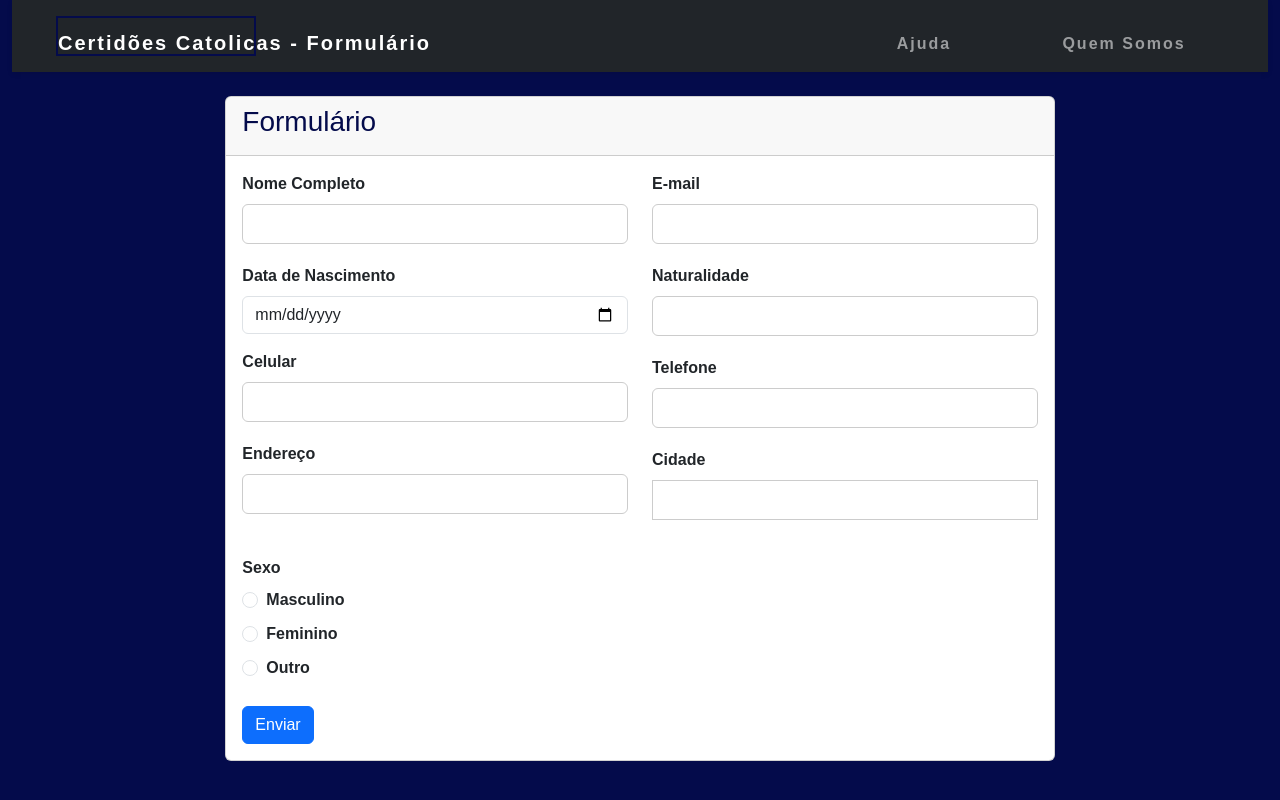
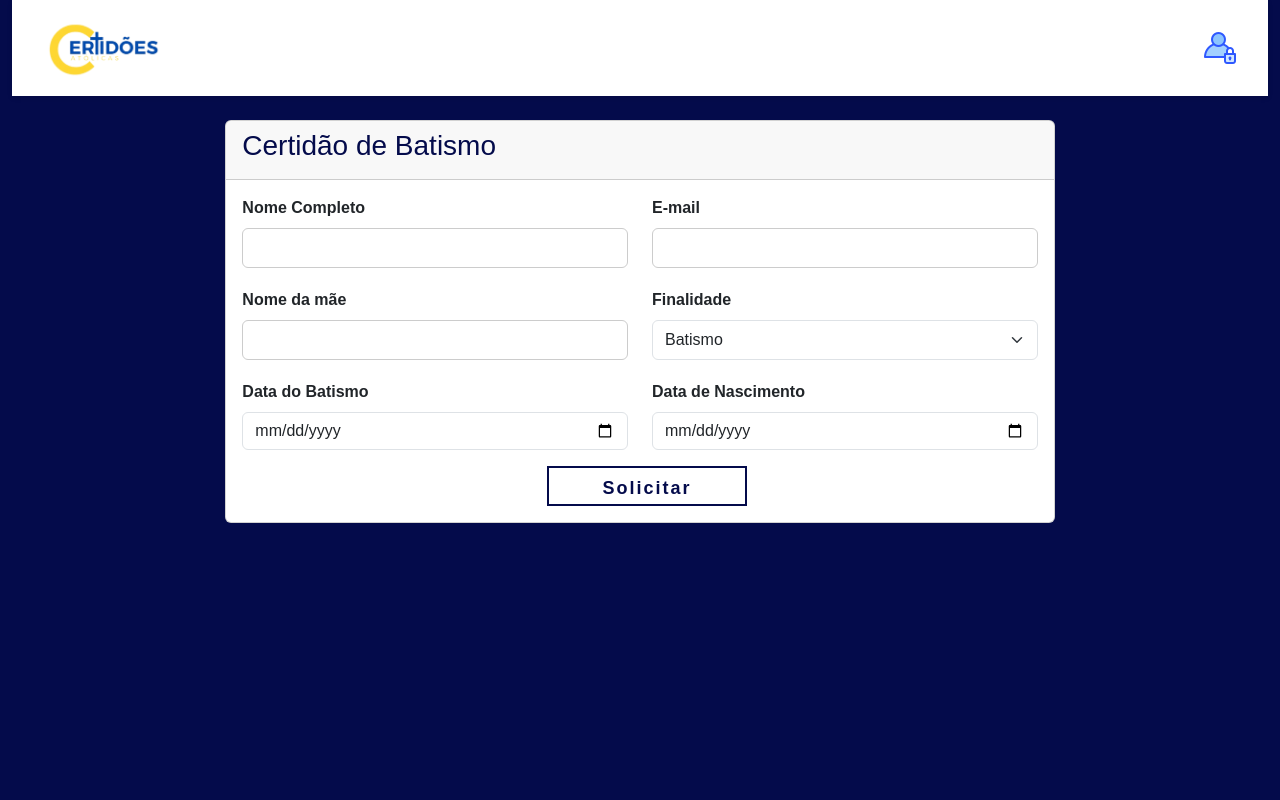
Before and after one commit to DruidaAlfa/solicitacao-certificado-front, a React (Create React App) app: page / in a window 1280 px wide. Built offline with nearby package versions, Linux system fonts and the light colour scheme.

Commit message:
versão atualizada2

```diff
--- a/src/App.js
+++ b/src/App.js
@@ -1,97 +1,80 @@
 import React, { useState } from 'react';
+import Logo from "./img/logo.png"
+import Perfil from "./img/p2.png"
 
 function Formulario() {
-  const [nomeCompleto, setNomeCompleto] = useState('');
-  const [dataNascimento, setDataNascimento] = useState('');
-  const [celular, setCelular] = useState('');
-  const [email, setEmail] = useState('');
-  const [naturalidade, setNaturalidade] = useState('');
-  const [telefone, setTelefone] = useState('');
-  const [endereco, setEndereco] = useState('');
-  const [cidade, setCidade] = useState('');
-  const [sexo, setSexo] = useState('');
+  const [nome_completo, setnome_completo] = useState('');
+  const [nome_mae, setnome_mae] = useState('');
+  const [email, setemail] = useState('');
+  const [data_nascimento, setdata_nascimento] = useState('');
+  const [data_batismo, setdata_batismo] = useState('');
+  const [finalidade, setfinalidade] = useState('');
 
   const handleSubmit = (event) => {
     event.preventDefault();
     // Processar os dados do formulário
-    console.log('Nome completo:', nomeCompleto);
-    console.log('Data de nascimento:', dataNascimento);
-    console.log('Celular:', celular);
+    console.log('Nome completo:', nome_completo);
+    console.log('Data de nascimento:', nome_mae);
     console.log('E-mail:', email);
-    console.log('Naturalidade:', naturalidade);
-    console.log('Telefone:', telefone);
-    console.log('Endereço:', endereco);
-    console.log('Cidade:', cidade);
-    console.log('Sexo:', sexo);
+    console.log('data_nascimento:', data_nascimento);
+    console.log('data_batismo:', data_batismo);
+    console.log('finalidade:', finalidade);
+
   };
 
   return (
     <div className="container-fluid">
-      <nav className="navbar navbar-expand-lg navbar-dark bg-dark">
-        <div className="container-fluid">
-          <a className="navbar-brand" href="#">Certidões Catolicas - Formulário</a>
-          <ul className="navbar-nav ms-auto">
-            <li className="nav-item">
-              <a className="nav-link" href="#">Ajuda</a>
-            </li>
-            <li className="nav-item">
-              <a className="nav-link" href="#">Quem Somos</a>
-            </li>
-          </ul>
-        </div>
-      </nav>
+      <nav className="navbar">
+      <div className="logo">
+        <img src={Logo} alt="Certidões Católicas" />
+      </div>
+      <div className="user-actions">
+        <img src={Perfil} alt="Acesso Restrito"  />
+      </div>
+    </nav>
       <div className="row justify-content-center">
         <div className="col-md-8">
           <div className="card mt-4">
             <div className="card-header">
-              <h3>Formulário</h3>
+              <h3>Certidão de Batismo</h3>
             </div>
             <div className="card-body">
               <form onSubmit={handleSubmit}>
                 <div className="row">
                   <div className="col-md-6">
-                    <div className="mb-3">
+                    <div className="mb-6">
                       <label htmlFor="nomeCompleto" className="form-label">Nome Completo</label>
                       <input
                         type="text"
                         className="form-control"
-                        id="nomeCompleto"
-                        value={nomeCompleto}
-                        onChange={(e) => setNomeCompleto(e.target.value)}
+                        id="nome_completo"
+                        value={nome_completo}
+                        onChange={(e) => setnome_completo(e.target.value)}
                       />
                     </div>
                     <div className="mb-3">
-                      <label htmlFor="dataNascimento" className="form-label">Data de Nascimento</label>
+                      <label htmlFor="nome_mae" className="form-label">Nome da mãe</label>
+                      <input
+                        type="text"
+                        className="form-control"
+                        id="nome_mae"
+                        value={nome_mae}
+                        onChange={(e) => setnome_mae(e.target.value)}
+                      />
+                    </div>
+                    <div className="mb-3">
+                      <label htmlFor="data_batismo" className="form-label">Data do Batismo</label>
                       <input
                         type="date"
                         className="form-control"
-                        id="dataNascimento"
-                        value={dataNascimento}
-                        onChange={(e) => setDataNascimento(e.target.value)}
-                      />
-                    </div>
-                    <div className="mb-3">
-                      <label htmlFor="celular" className="form-label">Celular</label>
-                      <input
-                        type="text"
-                        className="form-control"
-                        id="celular"
-                        value={celular}
-                        onChange={(e) => setCelular(e.target.value)}
-                      />
-                    </div>
-                    <div className="mb-3">
-                      <label htmlFor="endereco" className="form-label">Endereço</label>
-                      <input
-                        type="text"
-                        className="form-control"
-                        id="endereco"
-                        value={endereco}
-                        onChange={(e) => setEndereco(e.target.value)}
+                        id="data_batismo"
+                        value={data_batismo}
+                        onChange={(e) => setdata_batismo(e.target.value)}
                       />
                     </div>
                   </div>
                   <div className="col-md-6">
+
                     <div className="mb-3">
                       <label htmlFor="email" className="form-label">E-mail</label>
                       <input
@@ -99,89 +82,33 @@ function Formulario() {
                         className="form-control"
                         id="email"
                         value={email}
-                        onChange={(e) => setEmail(e.target.value)}
+                        onChange={(e) => setemail(e.target.value)}
                       />
                     </div>
                     <div className="mb-3">
-                      <label htmlFor="naturalidade" className="form-label">Naturalidade</label>
-                      <input
-                        type="text"
-                        className="form-control"
-                        id="naturalidade"
-                        value={naturalidade}
-                        onChange={(e) => setNaturalidade(e.target.value)}
-                      />
+                      <label htmlFor="finalidade" className="form-label">Finalidade</label>
+                      <select className="form-select" id="finalidade" value={finalidade} onChange={(e) => setfinalidade(e.target.value)}>
+                        <option value="1">Batismo</option>
+                      </select>
+
                     </div>
                     <div className="mb-3">
-                      <label htmlFor="telefone" className="form-label">Telefone</label>
+                      <label htmlFor="data_nascimento" className="form-label">Data de Nascimento</label>
                       <input
-                        type="text"
+                        type="date"
                         className="form-control"
-                        id="telefone"
-                        value={telefone}
-                        onChange={(e) => setTelefone(e.target.value)}
-                      />
-                    </div>
-                    <div className="mb-3">
-                      <label htmlFor="cidade" className="form-label">Cidade</label>
-                      <input
-                        type="text"
-                        className="form-controlform-control"
-                        id="cidade"
-                        value={cidade}
-                        onChange={(e) => setCidade(e.target.value)}
+                        id="data_nascimento"
+                        value={data_nascimento}
+                        onChange={(e) => setdata_nascimento(e.target.value)}
                       />
                     </div>
                   </div>
                 </div>
-                <div className="form-group">
-                  <label htmlFor="sexo" className="form-label">Sexo</label>
-                  <div className="form-check">
-                    <input
-                      className="form-check-input"
-                      type="radio"
-                      name="sexo"
-                      id="masculino"
-                      value="masculino"
-                      checked={sexo === 'masculino'}
-                      onChange={(e) => setSexo(e.target.value)}
-                    />
-                    <label className="form-check-label" htmlFor="masculino">
-                      Masculino
-                    </label>
-                  </div>
-                  <div className="form-check">
-                    <input
-                      className="form-check-input"
-                      type="radio"
-                      name="sexo"
-                      id="feminino"
-                      value="feminino"
-                      checked={sexo === 'feminino'}
-                      onChange={(e) => setSexo(e.target.value)}
-                    />
-                    <label className="form-check-label" htmlFor="feminino">
-                      Feminino
-                    </label>
-                  </div>
-                  <div className="form-check">
-                    <input
-                      className="form-check-input"
-                      type="radio"
-                      name="sexo"
-                      id="outro"
-                      value="outro"
-                      checked={sexo === 'outro'}
-                      onChange={(e) => setSexo(e.target.value)}
-                    />
-                    <label className="form-check-label" htmlFor="outro">
-                      Outro
-                    </label>
-                  </div>
+                <div class="container">
+                <div class="wrapper">
+                  <a href="#"><span>Solicitar</span></a>
                 </div>
-                <button type="submit" className="btn btn-primary mt-3">
-                  Enviar
-                </button>
+                </div>
               </form>
             </div>
           </div>
```
